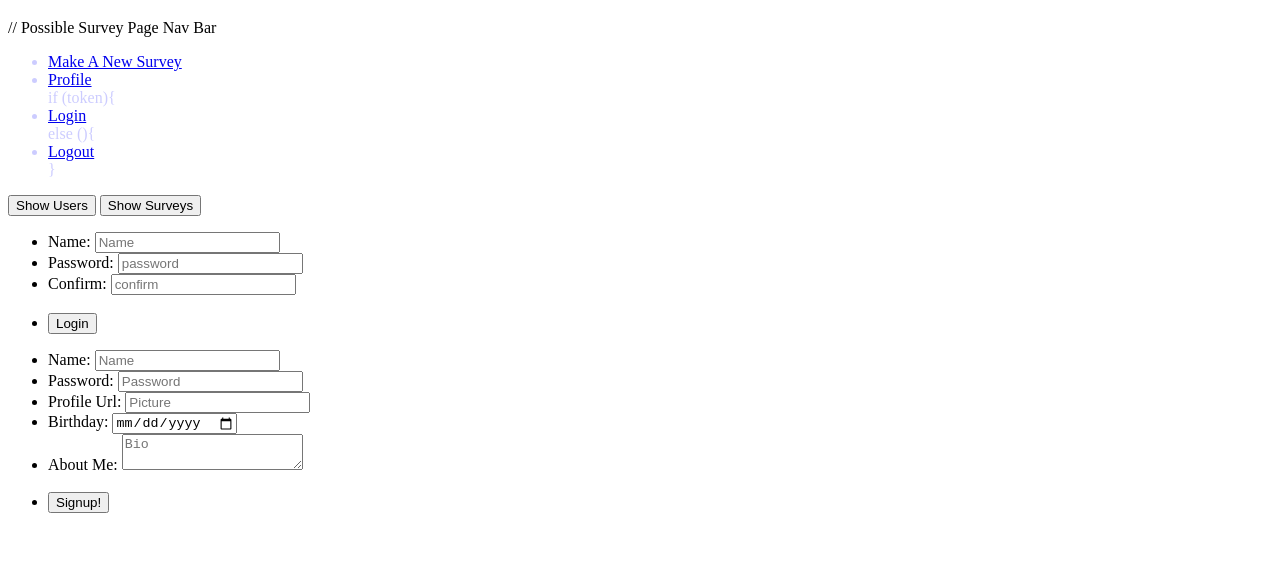
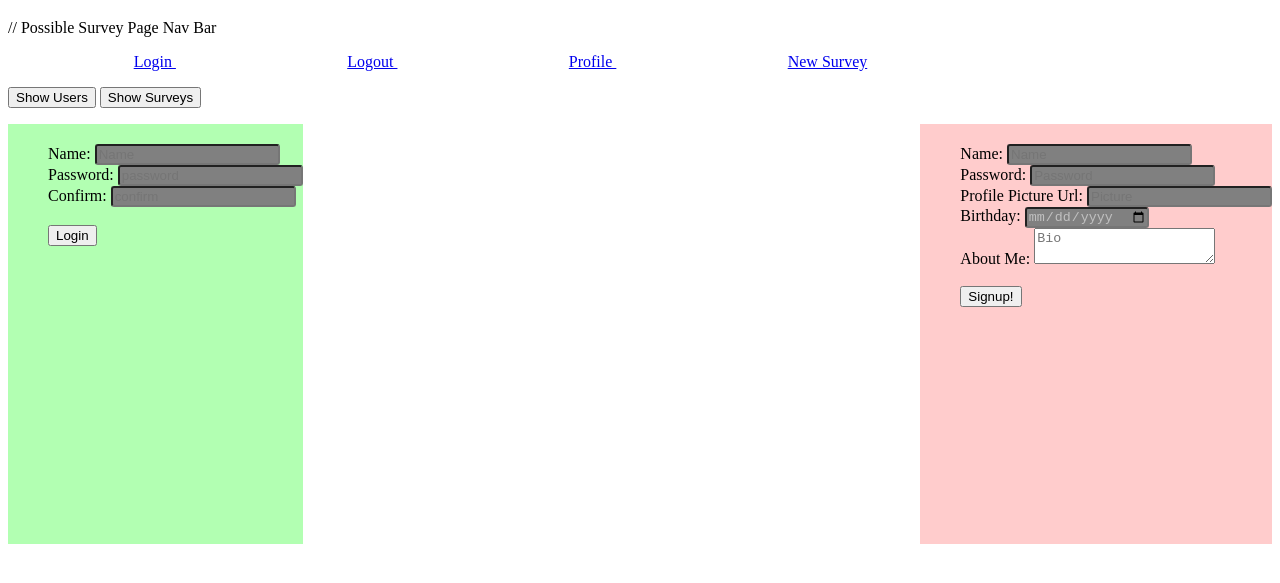
Before and after one commit to Devendavies/Fist-of-Five, a website: page public/index.html in a window 1280 px wide. Shown: the part 61-644 px from the top of the page. Drawn offline with nearby package versions, Linux system fonts and the light colour scheme.

Commit message:
Minor index styling

```diff
--- a/public/index.html
+++ b/public/index.html
@@ -16,14 +16,11 @@
 
       // Possible Survey Page Nav Bar
       <div class="nav-bar">
-        <ul class= "nav-list">
-          <li role="create" id="new-post"><a href="/create"> Make A New Survey </a></li>
+        <ul class= "nav-list" list-style="none">
+          <li id="login"><a href="/login" ng-show="!token">  Login  </a></li>
+          <li id="logout"><a href="/logout" ng-show="token"> Logout </a></li>
           <li id="myInfo"><a href="/:id"> Profile </a></li>
-          if (token){
-            <li id="login"><a href="/login">  Login </a></li>
-          else (){
-            <li id="logout"><a href="/logout">  Logout </a></li>
-          }
+          <li role="create" id="new-post"><a href="/create"> New Survey </a></li>
         </ul>
       </div>
 
@@ -38,7 +35,7 @@
         <div class="loginBox">
           <form class="login" action="/authorization" method="post">
             <!-- unsure of appropriate class and action.. -->
-            <ul>
+            <ul class="welcomeBack">
               <li>Name:     <input type="text" id="login-name"     placeholder="Name"></li>
               <li>Password: <input type="text" id="login-password" placeholder="password"></li>
               <li>Confirm:  <input type="text" id="login-confirm"  placeholder="confirm"></li><br>
@@ -48,12 +45,12 @@
         </div>
 
         <!-- Create New User -->
-        <div class="signUpBox">
+        <div class="signupBox">
           <form class="signup" action="/users" method="post">
-            <ul>
+            <ul class="wiseChoice">
               <li>Name:        <input id="new-name" type="text" placeholder="Name">            </li>
               <li>Password:    <input id="new-password" type="text" placeholder="Password">    </li>
-              <li>Profile Url: <input id="new-profile-pic" type="text" placeholder="Picture">  </li>
+              <li>Profile Picture Url: <input id="new-profile-pic" type="text" placeholder="Picture">  </li>
               <li>Birthday:    <input id="new-birthday" type="date" placeholder="Birthday">    </li>
               <li>About Me:    <textarea id="new-bio" type="text" placeholder="Bio"></textarea></li><br>
               <li><button id="signup-button">Signup!</button></li>
@@ -129,16 +126,7 @@
       <div class="results"></div>
 
 
-    <script> // THIS IS PURELY FOR SERVER FUNCTIONALITY TESTING
-      request.onload = () =>{
-        if (request.status >= 200 && request.status < 400) {
-          // Success!
-          var resp = request.responseText;
-        } else {
-          // We reached our target server, but it returned an error
-        }
-      };
-
+    <script>
     </script>
   </body>
 </html>
--- a/public/style.css
+++ b/public/style.css
@@ -1,3 +1,31 @@
 .nav-bar {
   color: rgba(0 , 0, 255, 0.2);
+  list-style-type: none;
 }
+
+.nav-bar li {
+  display: inline;
+  padding: 0 7% 0 7%;
+}
+
+input {
+  border-radius: 3px;
+  background-color: grey;
+  color: silver;
+}
+
+.welcomeBack {
+  padding-top: 20px;
+  list-style: none;
+  float: left;
+  height: 400px;
+  background-color: rgba(0, 255, 0, 0.3);
+}
+
+.wiseChoice {
+  padding-top: 20px;
+  list-style: none;
+  float: right;
+  height: 400px;
+  background-color: rgba(255, 0, 0, 0.2);
+}
```
